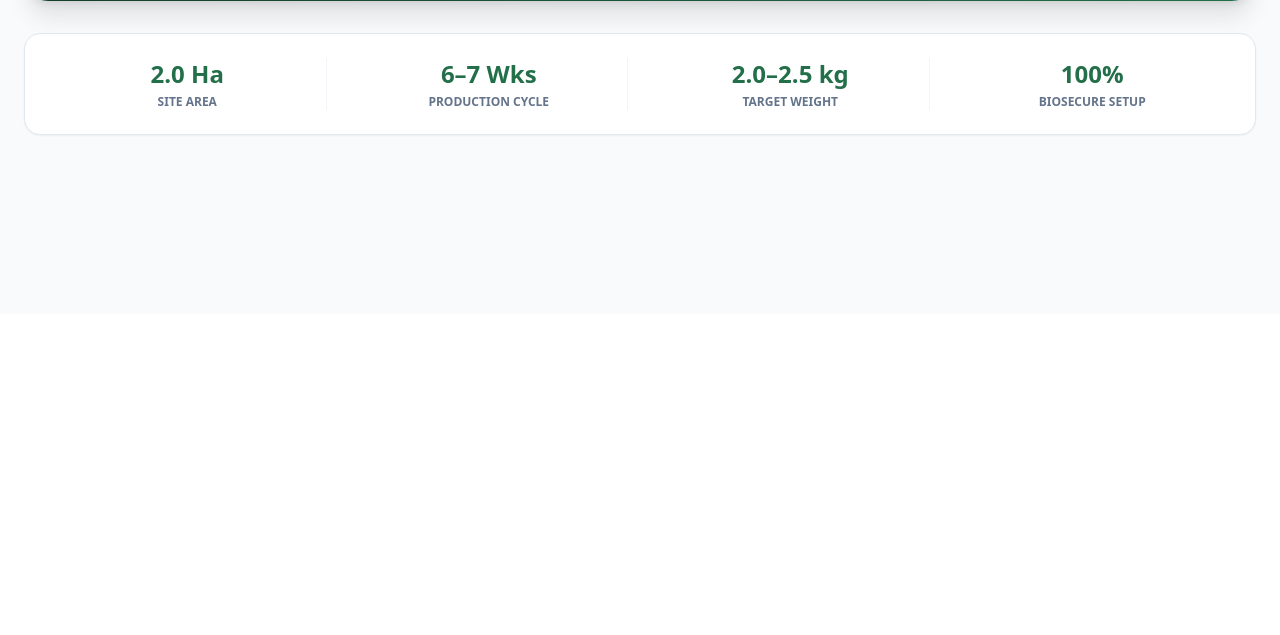
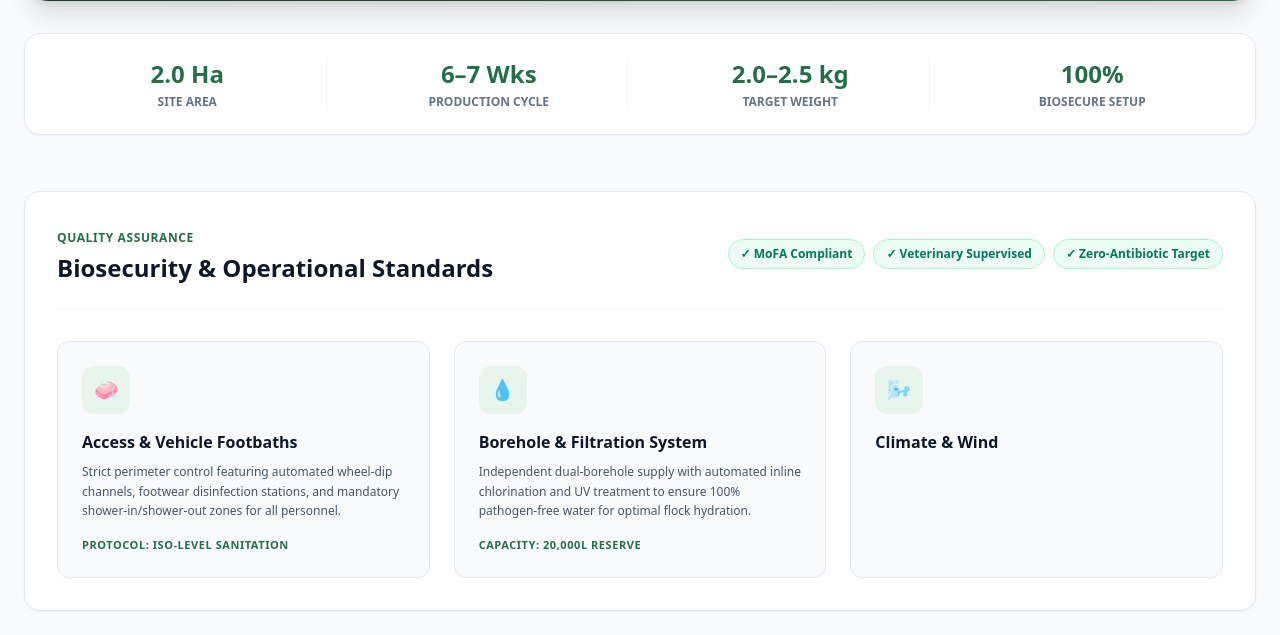
Before and after one commit to Eric674465/legon-poultry-django, a Django app: page / in a window 1280 px wide. Shown: the part 486-1121 px from the top of the page. Before the commit the page ends 622 px from the top, so only its background shows below. Run offline with Django 5.2, Linux system fonts and the light colour scheme; data that the repository does not hold is empty; some libraries are stand-ins or nearby versions.

```diff
--- a/farm/templates/index.html
+++ b/farm/templates/index.html
@@ -90,3 +90,59 @@
       <div class="space-y-1">
         <div class="text-2xl font-black text-legon-primary">100%</div>
         <div class="text-xs font-semibold text-slate-500 uppercase">Biosecure Setup</div>
+      </div>
+    </div>
+  </section>
+
+  <section id="transparency" class="max-w-7xl mx-auto px-6 py-6">
+    <div class="bg-white border border-slate-200 rounded-2xl p-8 shadow-sm">
+      <div class="flex flex-col md:flex-row md:items-center justify-between mb-8 pb-6 border-b border-slate-100">
+        <div>
+          <span class="text-xs uppercase font-bold text-legon-primary tracking-wider">Quality Assurance</span>
+          <h2 class="text-2xl font-bold text-slate-900 mt-1">Biosecurity & Operational Standards</h2>
+        </div>
+        <div class="mt-4 md:mt-0 flex flex-wrap gap-2">
+          <span class="bg-emerald-50 text-emerald-700 text-xs font-bold px-3 py-1.5 rounded-full border border-emerald-200 flex items-center gap-1">
+            ✓ MoFA Compliant
+          </span>
+          <span class="bg-emerald-50 text-emerald-700 text-xs font-bold px-3 py-1.5 rounded-full border border-emerald-200 flex items-center gap-1">
+            ✓ Veterinary Supervised
+          </span>
+          <span class="bg-emerald-50 text-emerald-700 text-xs font-bold px-3 py-1.5 rounded-full border border-emerald-200 flex items-center gap-1">
+            ✓ Zero-Antibiotic Target
+          </span>
+        </div>
+      </div>
+
+      <div class="grid md:grid-cols-3 gap-6">
+        <div class="bg-slate-50 border border-slate-200 rounded-xl p-6 transition hover:shadow-md">
+          <div class="w-12 h-12 bg-legon-light rounded-xl flex items-center justify-center text-legon-dark text-xl font-bold mb-4">
+            🧼
+          </div>
+          <h3 class="text-base font-bold text-slate-900 mb-2">Access & Vehicle Footbaths</h3>
+          <p class="text-xs text-slate-600 leading-relaxed mb-4">
+            Strict perimeter control featuring automated wheel-dip channels, footwear disinfection stations, and mandatory shower-in/shower-out zones for all personnel.
+          </p>
+          <div class="text-[11px] font-bold text-legon-primary uppercase tracking-wider">
+            Protocol: ISO-Level Sanitation
+          </div>
+        </div>
+
+        <div class="bg-slate-50 border border-slate-200 rounded-xl p-6 transition hover:shadow-md">
+          <div class="w-12 h-12 bg-legon-light rounded-xl flex items-center justify-center text-legon-dark text-xl font-bold mb-4">
+            💧
+          </div>
+          <h3 class="text-base font-bold text-slate-900 mb-2">Borehole & Filtration System</h3>
+          <p class="text-xs text-slate-600 leading-relaxed mb-4">
+            Independent dual-borehole supply with automated inline chlorination and UV treatment to ensure 100% pathogen-free water for optimal flock hydration.
+          </p>
+          <div class="text-[11px] font-bold text-legon-primary uppercase tracking-wider">
+            Capacity: 20,000L Reserve
+          </div>
+        </div>
+
+        <div class="bg-slate-50 border border-slate-200 rounded-xl p-6 transition hover:shadow-md">
+          <div class="w-12 h-12 bg-legon-light rounded-xl flex items-center justify-center text-legon-dark text-xl font-bold mb-4">
+            🌬️
+          </div>
+          <h3 class="text-base font-bold text-slate-900 mb-2">Climate & Wind
```
